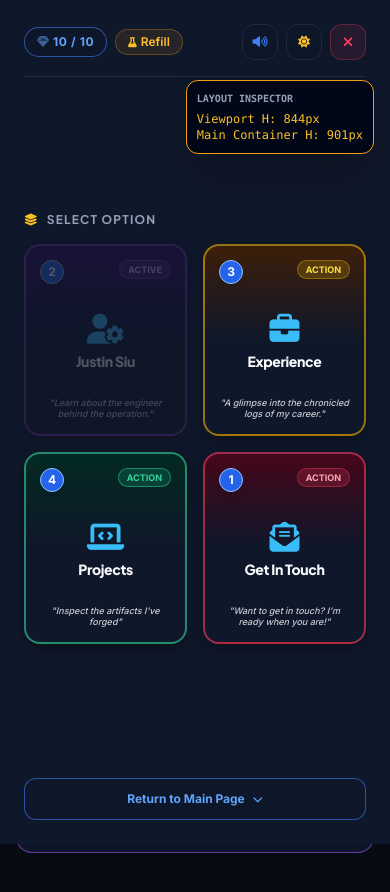
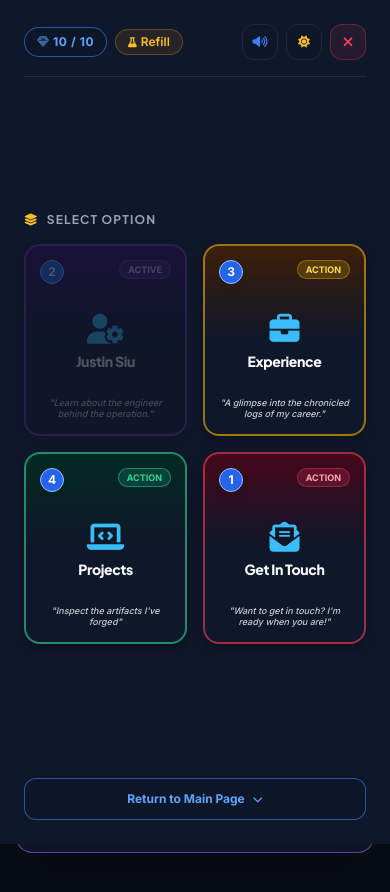
Before and after one commit to Jcssss/Jcssss.github.io, a React (Create React App) app: page / in a window 390 px wide. Both pictures are taken after a click on the button "Toggle Deck Menu". Shown: the top 892 px of the page. Built offline with nearby package versions, Linux system fonts and the light colour scheme.

Commit message:
remove the mobile debug and simplify the mobile menu drawer to allow for better background rendering

```diff
--- a/src/App.js
+++ b/src/App.js
@@ -193,37 +193,6 @@ const CARDS_DATA = [
     }
 ];
 
-// 1. Add this diagnostic helper component anywhere in App.js
-function MobileDebugHUD() {
-    const [dims, setDims] = React.useState({ vw: 0, vh: 0, mainH: 0 });
-
-    React.useEffect(() => {
-        const update = () => {
-            const mainEl = document.querySelector('main');
-            setDims({
-                vw: window.innerWidth,
-                vh: window.innerHeight,
-                mainH: mainEl ? mainEl.offsetHeight : 0
-            });
-        };
-        update();
-        window.addEventListener('resize', update);
-        const interval = setInterval(update, 200); // Polls live changes when menu toggles
-        return () => {
-            window.removeEventListener('resize', update);
-            clearInterval(interval);
-        };
-    }, []);
-
-    return (
-        <div className="fixed top-20 right-4 z-[9999] bg-slate-950/90 border border-amber-500 text-amber-400 text-xs p-2.5 rounded-xl shadow-2xl pointer-events-none font-mono">
-            <div className="font-bold text-[10px] uppercase text-slate-400 mb-1">Layout Inspector</div>
-            <div>Viewport H: {dims.vh}px</div>
-            <div>Main Container H: {dims.mainH}px</div>
-        </div>
-    );
-}
-
 // ==========================================
 // 3. MAIN APP COMPONENT
 // ==========================================
@@ -300,8 +269,6 @@ export default function App () {
 
     return (
         <div className="min-h-dvh flex flex-col relative overflow-x-hidden">
-
-            <MobileDebugHUD/>
 
             <BackgroundCanvas isLightMode={isLightMode} activeGlowRef={activeGlowRef} />
 
@@ -455,7 +422,7 @@ function Header({ currentMana, maxMana, onReplenish, manaLossNotice, isLightMode
 // ==========================================
 function MobileMenuDrawer({ cards, activeCardId, currentMana, maxMana, isLightMode, soundEnabled, onPlayCard, onReplenish, onToggleTheme, onToggleSound, onClose }) {
     return (
-        <div className="fixed inset-0 z-50 md:hidden flex flex-col bg-slate-950/95 backdrop-blur-xl isolate animate-in fade-in duration-200">
+        <div className="fixed inset-0 z-50 md:hidden flex flex-col bg-slate-950/95 isolate">
             <div className="w-full h-full p-6 flex flex-col justify-between overflow-y-auto" style={{ backgroundColor: 'var(--modal-bg)', color: 'var(--text-main)' }}>
 
                 {/* Header & Controls in Mobile Drawer */}
```
